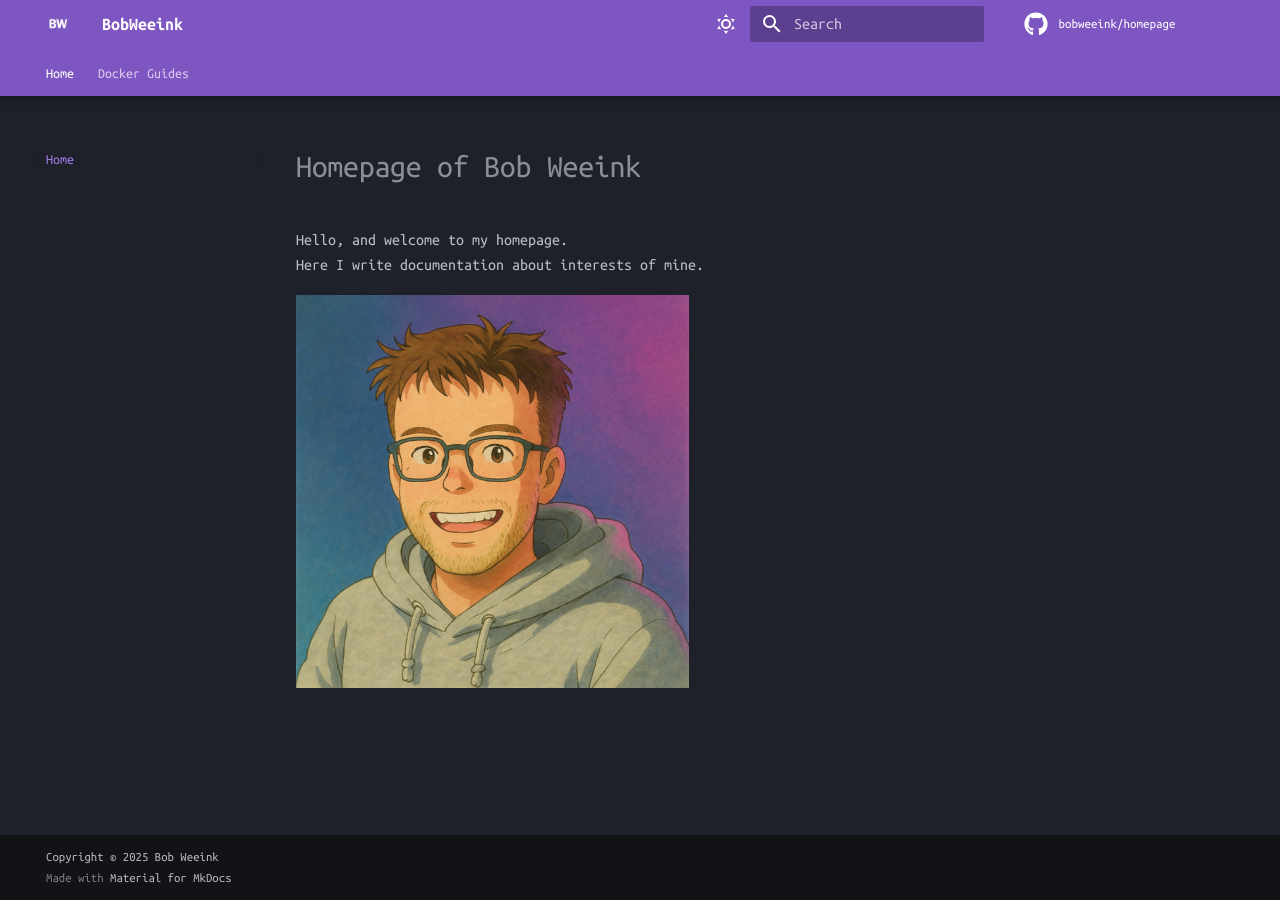
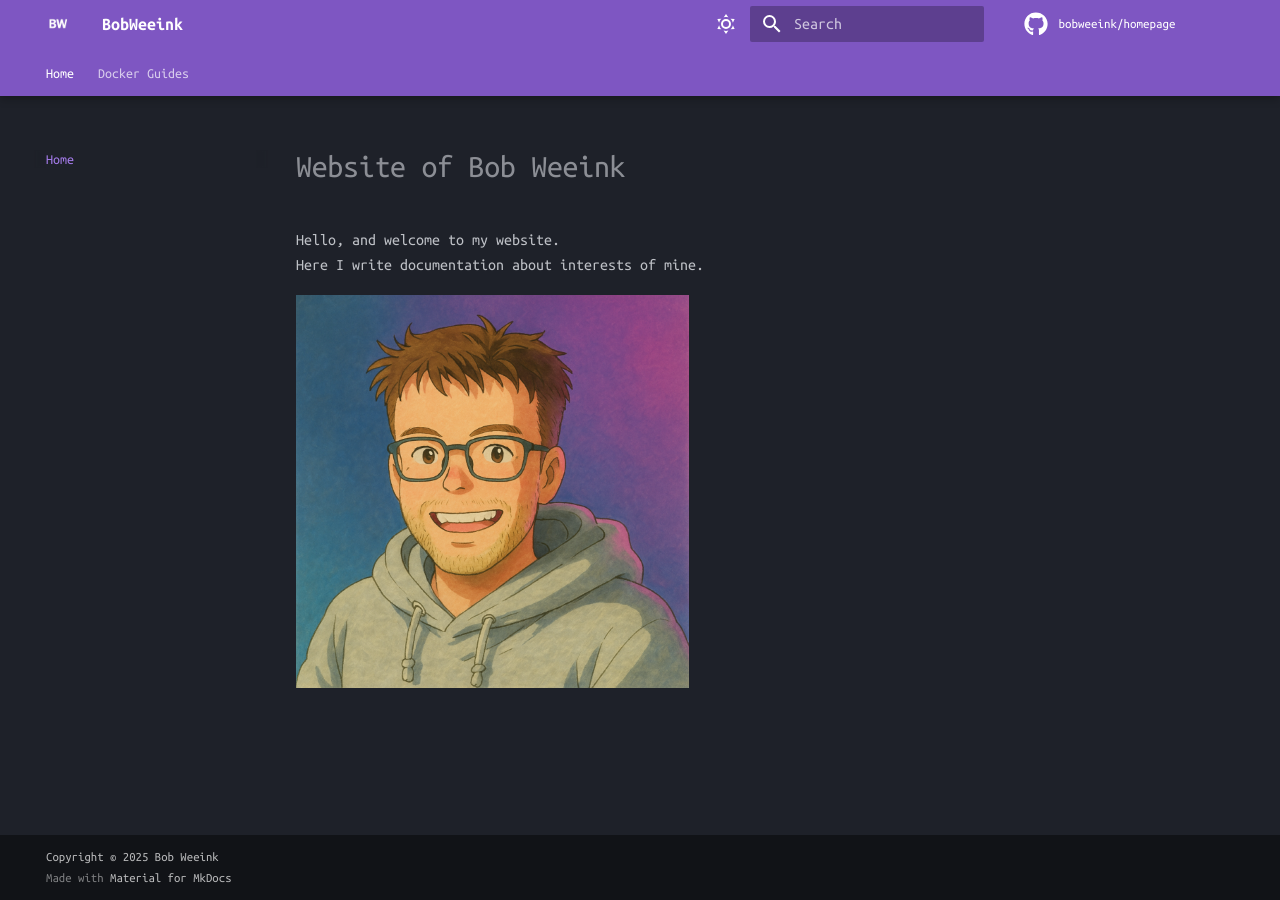
Before and after one commit to bobweeink/homepage, an MkDocs documentation site: the page built from docs/index.md, in a window 1280 px wide. Built offline with MkDocs 1.6.1 and Material for MkDocs 9.7.7, drawn with Linux system fonts in a browser that asks for light colours; comment, search, counter and statistics services are not loaded.

Commit message:
changes to home

```diff
--- a/docs/index.md
+++ b/docs/index.md
@@ -1,6 +1,6 @@
-# Homepage of Bob Weeink
+# Website of Bob Weeink
 
-Hello, and welcome to my homepage.
+Hello, and welcome to my website.
 Here I write documentation about interests of mine.
 
 ![Picture of me](./BW-Picture-artstyle.png)
```
